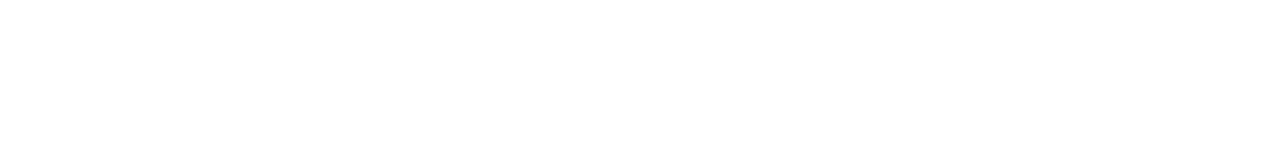
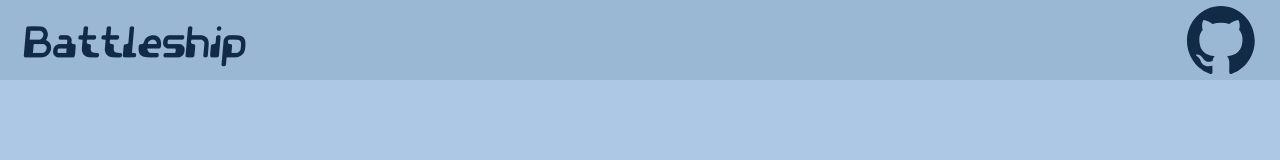
Before and after one commit to Arsalan56/battleship, a website built with webpack: page dist/index.html in a window 1280 px wide. Built offline with Linux system fonts and the light colour scheme.

Commit message:
Create the basic layout and add a header
The page's main color is a mix of grey and blue. The header has a
"battleship" text, as well as a github image, which will send the user
to the website's github page.

```diff
--- a/src/index.js
+++ b/src/index.js
@@ -1,3 +1 @@
 import './style.css';
-
-console.log('Hello');
--- a/src/style.css
+++ b/src/style.css
@@ -128,3 +128,44 @@ table {
 }
 
 /* Meyers End */
+
+body {
+    display: flex;
+    flex-direction: column;
+    color: #112a46;
+}
+header {
+    background: #9ab7d4;
+    height: 10vh;
+    font-size: 2.5em;
+    display: flex;
+    align-items: center;
+    padding: 25px;
+    box-sizing: border-box;
+    justify-content: space-between;
+}
+
+main {
+    height: max-content;
+    background: #acc8e5;
+    color: #112a46;
+    flex-grow: 1;
+    width: 100%;
+    height: 90vh;
+    box-sizing: border-box;
+}
+
+@font-face {
+    font-family: 'videophreak';
+    src: url('./videophreak/VIDEOPHREAK.ttf');
+}
+
+header > p {
+    font-family: 'videophreak';
+}
+
+header > img {
+    --sizing: 1.7em;
+    height: var(--sizing);
+    width: var(--sizing);
+}
```
Also changed, not shown: src/videophreak/pizzadudedotdk.txt (added, +14 -0 lines), dist/9a02de9e536394ee0026.ttf (added), dist/index.html, dist/main.js, src/github-mark.svg (added), src/videophreak/VIDEOPHREAK.ttf (added).
